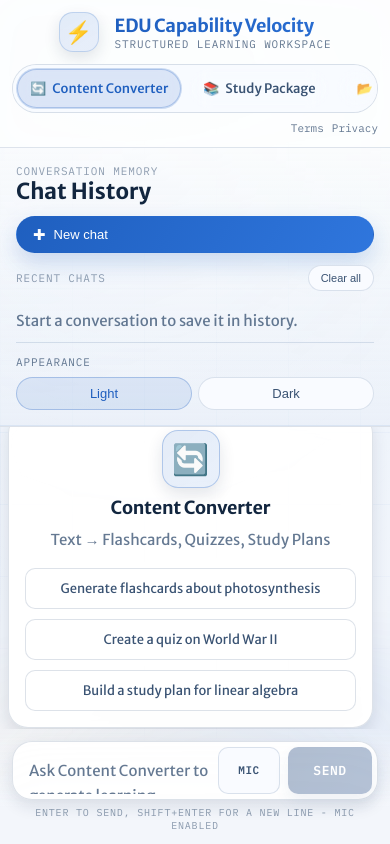
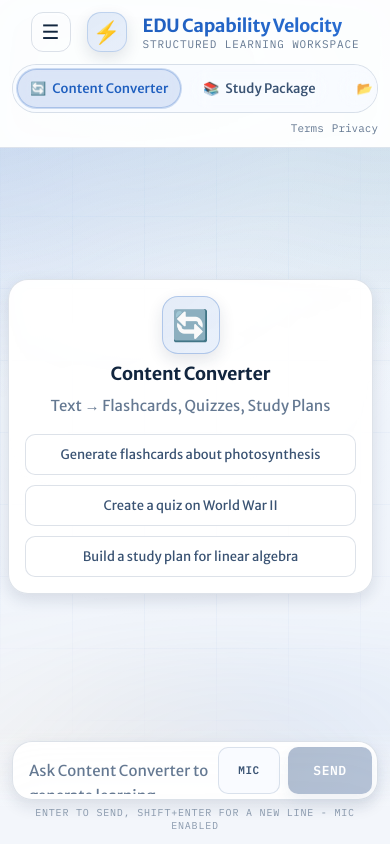
Before and after one commit to syed-waleed-ahmed/edu-capability-velocity, a Next.js app: page / in a window 390 px wide. Built offline with nearby package versions, Linux system fonts and the light colour scheme.

Commit message:
feat: Implement chat history management with dedicated UI components and context.

```diff
--- a/src/components/chat/ChatHeader.module.css
+++ b/src/components/chat/ChatHeader.module.css
@@ -160,8 +160,30 @@
   line-height: 1;
 }
 
+.menuButton {
+  display: none;
+  background: transparent;
+  border: 1px solid var(--glass-border);
+  color: var(--color-text-primary);
+  width: 40px;
+  height: 40px;
+  border-radius: var(--radius-md);
+  font-size: 20px;
+  cursor: pointer;
+  place-items: center;
+  transition: all var(--transition-fast);
+}
+
+.menuButton:hover {
+  background: var(--color-bg-hover);
+}
+
 /* ─── Responsive ─── */
-@media (max-width: 980px) {
+@media (max-width: 900px) {
+  .menuButton {
+    display: grid;
+  }
+
   .header {
     padding: 0 var(--space-base);
     height: auto;
--- a/src/components/chat/ChatHeader.tsx
+++ b/src/components/chat/ChatHeader.tsx
@@ -6,12 +6,20 @@ import Link from "next/link";
 import styles from "./ChatHeader.module.css";
 
 export function ChatHeader() {
-  const { selectedAgent, setSelectedAgentId, historySessions } = useChatContext();
+  const { selectedAgent, setSelectedAgentId, setSidebarOpen } = useChatContext();
 
   return (
     <header className={styles.header}>
       <div className={styles.inner}>
         <div className={styles.brand}>
+          <button
+            type="button"
+            className={styles.menuButton}
+            onClick={() => setSidebarOpen(true)}
+            aria-label="Open sidebar"
+          >
+            ☰
+          </button>
           <span className={styles.brandIcon}>⚡</span>
           <div>
             <h1 className={styles.brandTitle}>EDU Capability Velocity</h1>
--- a/src/components/chat/ChatHistoryDrawer.module.css
+++ b/src/components/chat/ChatHistoryDrawer.module.css
@@ -300,23 +300,44 @@
   background: rgba(31, 95, 191, 0.1);
 }
 
-@media (max-width: 980px) {
+.backdrop {
+  display: none;
+}
+
+@media (max-width: 900px) {
+  .backdrop {
+    display: block;
+    position: fixed;
+    inset: 0;
+    background: rgba(0, 0, 0, 0.4);
+    backdrop-filter: blur(2px);
+    z-index: 40;
+  }
+
   .sidebar {
-    border-right: none;
-    border-bottom: 1px solid var(--glass-border);
-    box-shadow: inset 0 -1px 0 rgba(31, 95, 191, 0.08);
-    max-height: 42dvh;
+    position: fixed;
+    top: 0;
+    left: 0;
+    bottom: 0;
+    width: 300px;
+    max-width: 85vw;
+    background: var(--glass-bg-strong);
+    z-index: 50;
+    transform: translateX(-100%);
+    transition: transform 0.3s cubic-bezier(0.4, 0, 0.2, 1);
+    box-shadow: var(--shadow-xl);
+    border-right: 1px solid var(--glass-border);
+    border-bottom: none;
+    max-height: 100dvh;
     padding: var(--space-base);
+  }
+
+  .sidebar.open {
+    transform: translateX(0);
   }
 
   .title {
     font-size: var(--font-size-xl);
-  }
-}
-
-@media (max-width: 640px) {
-  .sidebar {
-    max-height: 48dvh;
   }
 
   .sessionItem,
--- a/src/components/chat/ChatHistoryDrawer.tsx
+++ b/src/components/chat/ChatHistoryDrawer.tsx
@@ -30,6 +30,8 @@ export function ChatHistoryDrawer() {
     startNewChat,
     theme,
     setTheme,
+    isSidebarOpen,
+    setSidebarOpen,
   } = useChatContext();
 
   const [editingSessionId, setEditingSessionId] = useState<string | null>(null);
@@ -108,7 +110,15 @@ export function ChatHistoryDrawer() {
   };
 
   return (
-    <aside className={styles.sidebar} aria-label="Chat history sidebar">
+    <>
+      {isSidebarOpen && (
+        <div
+          className={styles.backdrop}
+          onClick={() => setSidebarOpen(false)}
+          aria-hidden="true"
+        />
+      )}
+      <aside className={`${styles.sidebar} ${isSidebarOpen ? styles.open : ""}`} aria-label="Chat history sidebar">
         <div className={styles.header}>
           <div>
             <p className={styles.eyebrow}>Conversation Memory</p>
@@ -248,6 +258,7 @@ export function ChatHistoryDrawer() {
             </button>
           </div>
         </div>
-    </aside>
+      </aside>
+    </>
   );
 }
--- a/src/components/chat/ChatLayout.module.css
+++ b/src/components/chat/ChatLayout.module.css
@@ -23,38 +23,6 @@
 @media (max-width: 900px) {
   .workspace {
     grid-template-columns: minmax(0, 1fr);
-  }
-  .sidebar {
-    position: fixed;
-    left: 0;
-    top: var(--header-height);
-    width: 80vw;
-    max-width: 340px;
-    height: calc(100dvh - var(--header-height));
-    z-index: 100;
-    background: var(--glass-bg-strong);
-    box-shadow: 2px 0 16px rgba(0,0,0,0.18);
-    transform: translateX(-100%);
-    transition: transform 0.2s;
-  }
-  .sidebar.open {
-    transform: translateX(0);
-  }
-  .chatPane {
-    min-width: 0;
-    min-height: 0;
-    width: 100vw;
-  }
-}
-
-@media (max-width: 600px) {
-  .workspace {
-    grid-template-columns: 1fr;
-  }
-  .sidebar {
-    width: 100vw;
-    max-width: 100vw;
-    padding: var(--space-base);
   }
 }
 
@@ -101,10 +69,6 @@
 }
 
 @media (max-width: 820px) {
-  .workspace {
-    grid-template-columns: minmax(0, 1fr);
-    grid-template-rows: auto minmax(0, 1fr);
-  }
 
   .layout::before {
     inset: -16% -34% auto;
--- a/src/context/ChatContext.tsx
+++ b/src/context/ChatContext.tsx
@@ -247,6 +247,10 @@ interface ChatContextValue {
   deleteHistorySession: (sessionId: string) => void;
   clearHistory: () => void;
 
+  /* Sidebar */
+  isSidebarOpen: boolean;
+  setSidebarOpen: (open: boolean) => void;
+
   /* Theme */
   theme: ThemeMode;
   setTheme: (theme: ThemeMode) => void;
@@ -268,6 +272,7 @@ export function ChatProvider({ children }: { children: React.ReactNode }) {
     initialState.activeSessionId
   );
   const [theme, setThemeState] = useState<ThemeMode>(initialState.theme);
+  const [isSidebarOpen, setIsSidebarOpen] = useState(false);
   const activeSessionIdRef = useRef(initialState.activeSessionId);
   const selectedAgent = getAgentById(agentId);
 
@@ -335,14 +340,15 @@ export function ChatProvider({ children }: { children: React.ReactNode }) {
         (session) => session.id === sessionId
       );
 
+      const resolvedAgentId = existingSession ? existingSession.agentId : agentId;
       const nextSession: ChatSession = {
         id: sessionId,
-        agentId,
+        agentId: resolvedAgentId,
         updatedAt: nowIso,
         title: (() => {
-          const fallbackTitle = `${selectedAgent.name} chat`;
+          const fallbackTitle = `${getAgentById(resolvedAgentId).name} chat`;
           if (!existingSession) {
-            return deriveSessionTitle(agentId, storedMessages);
+            return deriveSessionTitle(resolvedAgentId, storedMessages);
           }
 
           const hasCustomTitle =
@@ -353,7 +359,7 @@ export function ChatProvider({ children }: { children: React.ReactNode }) {
             return existingSession.title;
           }
 
-          return deriveSessionTitle(agentId, storedMessages);
+          return deriveSessionTitle(resolvedAgentId, storedMessages);
         })(),
         messages: storedMessages,
       };
@@ -697,6 +703,8 @@ export function ChatProvider({ children }: { children: React.ReactNode }) {
         renameHistorySession,
         deleteHistorySession,
         clearHistory,
+        isSidebarOpen,
+        setSidebarOpen: setIsSidebarOpen,
         theme,
         setTheme,
         toggleTheme,
```
Also changed, not shown: 2 other files (tests, documents, lock files or other folders).
